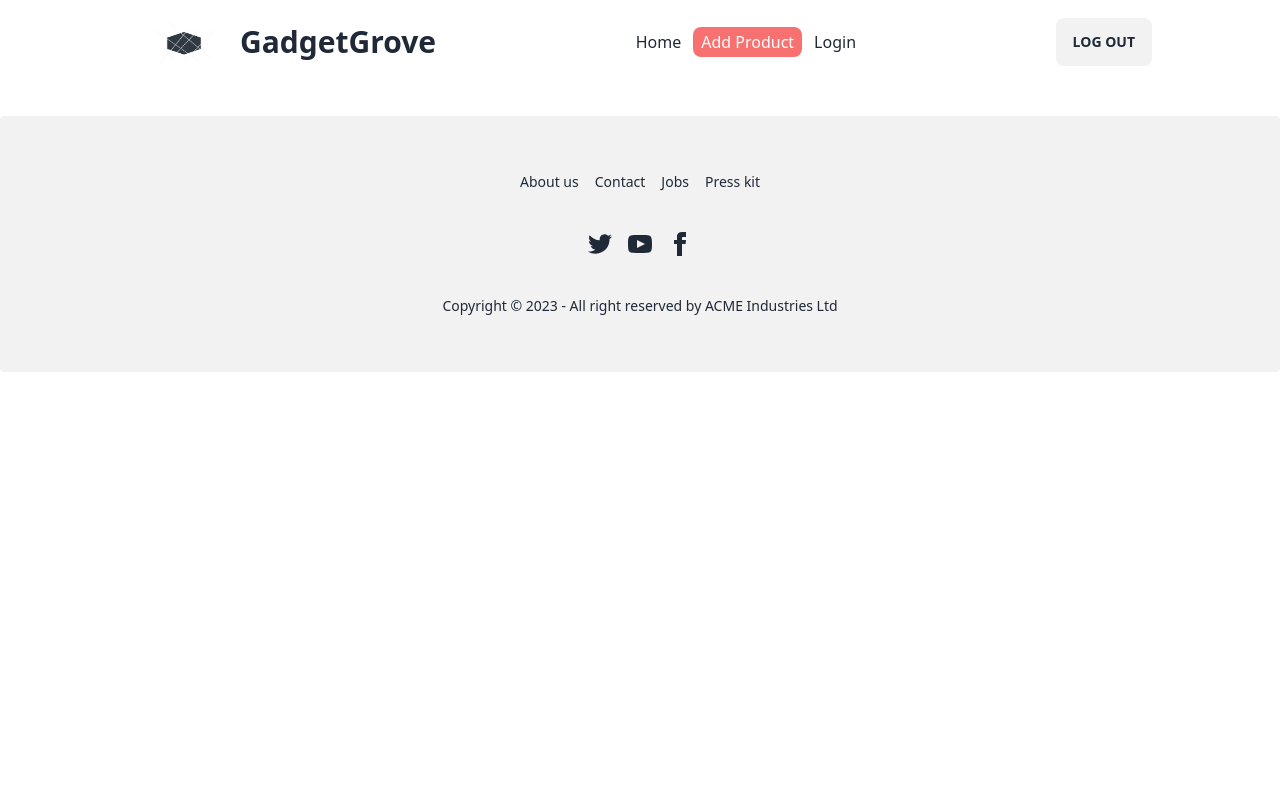
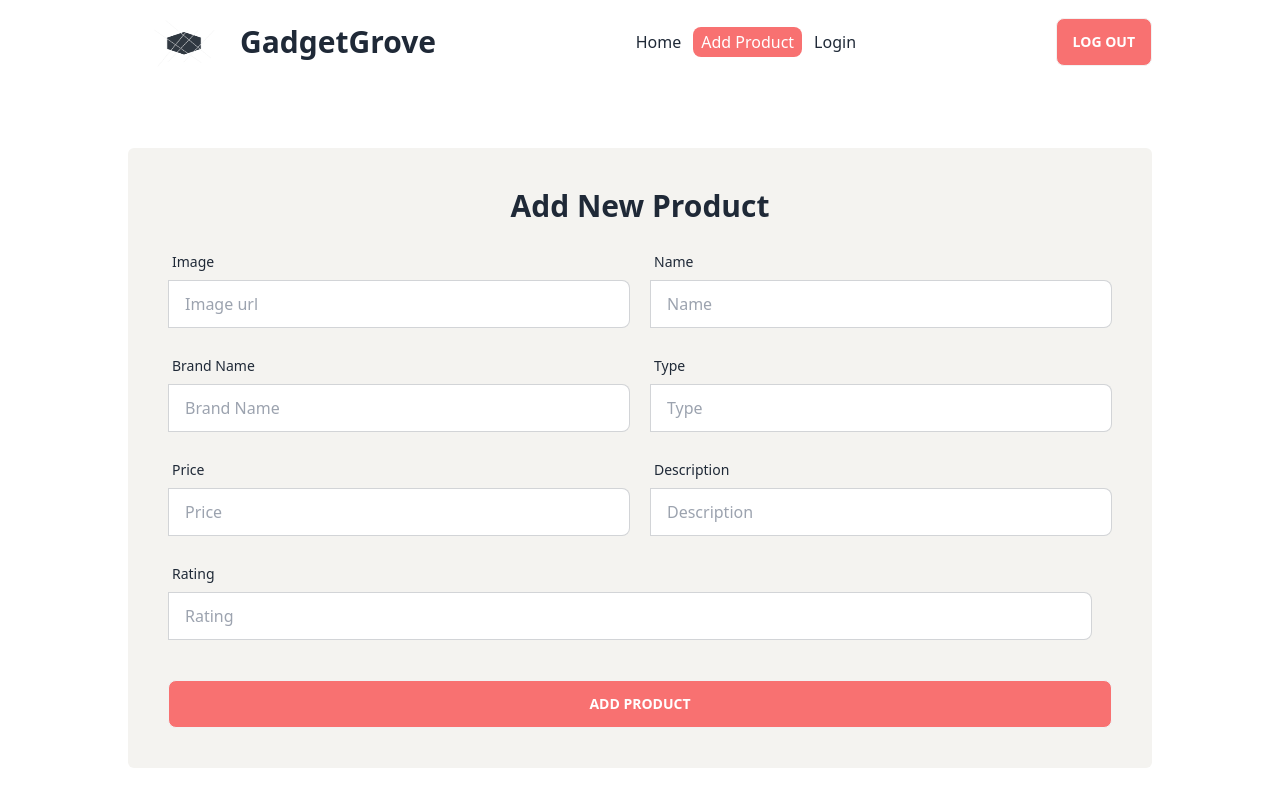
Before and after one commit to assadujjaman112/brandshop-client-side-assignment-10, a React (Vite) app: page /addProduct in a window 1280 px wide. Built offline with nearby package versions, Linux system fonts and the light colour scheme; no server answers; sample sign-in values are in the browser's storage.

Commit message:
completed the all brands section

```diff
--- a/AddProduct.jsx
+++ /dev/null
@@ -1,11 +0,0 @@
-
-
-const AddProduct = () => {
-    return (
-        <div>
-
-        </div>
-    );
-};
-
-export default AddProduct;
--- a/package.json
+++ b/package.json
@@ -17,7 +17,8 @@
     "react-dom": "^18.2.0",
     "react-icons": "^4.11.0",
     "react-router-dom": "^6.17.0",
-    "sort-by": "^1.2.0"
+    "sort-by": "^1.2.0",
+    "sweetalert2": "^11.7.32"
   },
   "devDependencies": {
     "@types/react": "^18.2.15",
--- /dev/null
+++ b/src/components/SingleBrand.jsx
@@ -0,0 +1,17 @@
+import { Link } from "react-router-dom";
+
+const SingleBrand = ({ brand }) => {
+  const { name, img } = brand;
+  return (
+    <Link to="/product/:id">
+      <div className="bg-slate-200 rounded-lg px-5 py-8 h-[400px]">
+        <div className="h-4/5 w-full flex items-center">
+          <img src={img} alt="" />
+        </div>
+        <h1 className="text-4xl font-extrabold mt-10  text-center">{name}</h1>
+      </div>
+    </Link>
+  );
+};
+
+export default SingleBrand;
--- a/src/components/header/Navbar.jsx
+++ b/src/components/header/Navbar.jsx
@@ -10,15 +10,15 @@ const Navbar = () => {
     .catch()
   }
   return (
-    <div className="w-4/5 mx-auto flex justify-between items-center">
-      <div className="flex items-center">
+    <div className="w-4/5 mx-auto lg:flex items-center justify-between">
+      <div className="flex items-center justify-center">
         <div>
           <img className="w-28 h-16 mt-5" src={logo} alt="" />
         </div>
         <h1 className="text-3xl font-bold">GadgetGrove</h1>
       </div>
       <div>
-        <ul className="flex gap-3">
+        <ul className="flex gap-3 justify-center">
           <li>
             <NavLink
               to="/"
@@ -35,7 +35,7 @@ const Navbar = () => {
           </li>
           <li>
             <NavLink
-              to="/addproduct"
+              to="/addProduct"
               className={({ isActive, isPending }) =>
                 isPending
                   ? "pending"
@@ -63,10 +63,10 @@ const Navbar = () => {
           </li>
         </ul>
       </div>
-      <div>
+      <div className="my-5 lg:my-0 ">
         {
-          user? <Link><button onClick={handleSignOut} className="btn">log out</button></Link> :
-          <Link to="/login"><button className="btn">Login</button></Link>
+          user? <Link><button onClick={handleSignOut} className="btn bg-red-400 text-white hover:text-black w-full">log out</button></Link> :
+          <Link to="/login"><button className="btn bg-red-400 text-white hover:text-black w-full">Login</button></Link>
         }
       </div>
     </div>
--- a/src/layout/MainLayout.jsx
+++ b/src/layout/MainLayout.jsx
@@ -1,6 +1,5 @@
 
 import Navbar from "../components/header/Navbar";
-import Footer from "../components/footer/Footer";
 import { Outlet } from "react-router-dom";
 
 
@@ -9,7 +8,6 @@ const MainLayout = () => {
         <div>
             <Navbar></Navbar>
             <Outlet></Outlet>
-            <Footer></Footer>
 
         </div>
     );
--- /dev/null
+++ b/src/pages/AddProduct.jsx
@@ -0,0 +1,156 @@
+
+import Swal from 'sweetalert2'
+
+const AddProduct = () => {
+  const handleAddProduct = (event) => {
+    event.preventDefault();
+    const form = event.target;
+
+    const image = form.image.value;
+    const name = form.name.value;
+    const brand = form.brand.value;
+    const type = form.type.value;
+    const price = form.price.value;
+    const description = form.description.value;
+    const rating = form.rating.value;
+
+    const newProduct = { image, name, brand, type, price, description, rating };
+    console.log(newProduct);
+
+    fetch("http://localhost:5000/products", {
+      method: "POST",
+      headers: {
+        "Content-Type": "application/json",
+      },
+      body: JSON.stringify(newProduct),
+    })
+      .then((res) => res.json())
+      .then((data) => {
+        console.log(data);
+        if(data.insertedId){
+          Swal.fire(
+            'Success!',
+            'Product added successfully',
+            'success'
+          )
+        }
+      });
+  };
+  return (
+    <div className="w-4/5 mx-auto bg-[#F4F3F0] p-10 mt-5 md:mt-10 lg:mt-16 rounded-md">
+      <h1 className="text-center text-3xl font-bold mb-5">Add New Product</h1>
+      <form onSubmit={handleAddProduct}>
+        {/* Image and Name */}
+        <div className="md:flex mb-5">
+          <div className="form-control md:w-1/2 mr-5">
+            <label className="label">
+              <span className="label-text">Image</span>
+            </label>
+            <label className="input-group">
+              <input
+                type="text"
+                placeholder="Image url"
+                name="image"
+                className="input rounded-lg input-bordered w-full"
+              />
+            </label>
+          </div>
+          <div className="form-control md:w-1/2">
+            <label className="label">
+              <span className="label-text">Name</span>
+            </label>
+            <label className="input-group">
+              <input
+                type="text"
+                name="name"
+                placeholder="Name"
+                className="input  input-bordered w-full"
+              />
+            </label>
+          </div>
+        </div>
+        {/* Brand Name and Type */}
+        <div className="md:flex mb-5">
+          <div className="form-control md:w-1/2 mr-5">
+            <label className="label">
+              <span className="label-text">Brand Name</span>
+            </label>
+            <label className="input-group">
+              <input
+                type="text"
+                placeholder="Brand Name "
+                name="brand"
+                className="input rounded-lg input-bordered w-full"
+              />
+            </label>
+          </div>
+          <div className="form-control md:w-1/2">
+            <label className="label">
+              <span className="label-text">Type</span>
+            </label>
+            <label className="input-group">
+              <input
+                type="text"
+                name="type"
+                placeholder="Type"
+                className="input  input-bordered w-full"
+              />
+            </label>
+          </div>
+        </div>
+        {/* Price and Short Description */}
+        <div className="md:flex mb-5">
+          <div className="form-control md:w-1/2 mr-5">
+            <label className="label">
+              <span className="label-text">Price</span>
+            </label>
+            <label className="input-group">
+              <input
+                type="text"
+                placeholder="Price"
+                name="price"
+                className="input rounded-lg input-bordered w-full"
+              />
+            </label>
+          </div>
+          <div className="form-control md:w-1/2">
+            <label className="label">
+              <span className="label-text">Description</span>
+            </label>
+            <label className="input-group">
+              <input
+                type="text"
+                name="description"
+                placeholder="Description"
+                className="input  input-bordered w-full"
+              />
+            </label>
+          </div>
+        </div>
+        {/* Ration and Add Button */}
+        <div className="md:flex mb-5">
+          <div className="form-control w-full mr-5">
+            <label className="label">
+              <span className="label-text">Rating</span>
+            </label>
+            <label className="input-group">
+              <input
+                type="text"
+                placeholder="Rating"
+                name="rating"
+                className="input rounded-lg input-bordered w-full"
+              />
+            </label>
+          </div>
+        </div>
+        <input
+          type="submit"
+          value="Add Product"
+          className="btn mt-5 btn-block bg-red-400 text-white hover:text-black"
+        />
+      </form>
+    </div>
+  );
+};
+
+export default AddProduct;
--- a/src/pages/Home.jsx
+++ b/src/pages/Home.jsx
@@ -1,11 +1,38 @@
-
-
+import { useLoaderData } from "react-router-dom";
+import banner from "../images/banner.jpg";
+import SingleBrand from "../components/SingleBrand";
 const Home = () => {
-    return (
-        <div>
-
+  const allBrands = useLoaderData();
+  return (
+    <div>
+      <div className="py-5 md:py-10 lg:py-16 bg-slate-100 mb-5 md:mb-10 lg:mb-16">
+        <div className="flex flex-col md:flex-row w-full md:w-4/5 mx-auto justify-between items-center">
+          <div className="space-y-3">
+            <h2 className="text-2xl md:text-3xl lg:text-4xl text-red-400 font-bold">
+              BUY NOW
+            </h2>
+            <h1 className="text-3xl md:text-4xl lg:text-6xl text-red-400 font-extrabold">
+              SUPER SALE
+            </h1>
+            <h2 className="text-2xl md:text-3xl lg:text-4xl text-red-400 font-bold">
+              LIMITED TIME OFFER
+            </h2>
+            <button className="btn bg-red-400 text-white hover:text-black">
+              Buy now
+            </button>
+          </div>
+          <div className="flex md:justify-end">
+            <img className="md:w-4/5" src={banner} alt="" />
+          </div>
         </div>
-    );
+      </div>
+      <h1 className="text-center text-3xl md:text-4xl lg:text-5xl font-bold mb-4 ">All <span className="text-red-400">Brands</span></h1>
+      <p className="text-center w-11/12 md:w-4/6 mb-5 md:mb-9 lg:w-1/2 mx-auto">The technology industry, often referred to as tech, encompasses a diverse and dynamic range of companies and innovations that shape the way we live, work, and communicate in the modern world.</p>
+      <div className="grid grid-cols-1 md:grid-cols-2 lg:grid-cols-3 gap-5 w-11/12 md:w-4/5 mx-auto">
+        {allBrands.map((brand) => <SingleBrand key={brand.id} brand = {brand}></SingleBrand>)}
+      </div>
+    </div>
+  );
 };
 
 export default Home;
--- a/src/providers/AuthProvider.jsx
+++ b/src/providers/AuthProvider.jsx
@@ -1,4 +1,4 @@
-import { createContext, useDebugValue, useEffect, useState } from "react";
+import { createContext, useEffect, useState } from "react";
 import { GoogleAuthProvider, createUserWithEmailAndPassword, getAuth, onAuthStateChanged, signInWithEmailAndPassword, signInWithPopup, signOut } from "firebase/auth";
 import app from "../firebase/firebase.config";
 
--- a/src/router/Router.jsx
+++ b/src/router/Router.jsx
@@ -2,7 +2,7 @@ import { createBrowserRouter } from "react-router-dom";
 import Home from "../pages/Home";
 import Login from "../pages/Login";
 import SignUp from "../pages/SignUp";
-import AddProduct from "../../AddProduct";
+import AddProduct from "../pages/AddProduct";
 import PrivateRoute from "./PrivateRoute";
 import MainLayout from "../layout/MainLayout";
 
@@ -15,10 +15,11 @@ const router = createBrowserRouter([
         children : [
             {
                 path : "/",
-                element : <Home></Home>
+                element : <Home></Home>,
+                loader : () => fetch("/data.json")
             },
             {
-                path : "/addproduct",
+                path : "/addProduct",
                 element : <PrivateRoute><AddProduct></AddProduct></PrivateRoute>
             },
             {
```
Also changed, not shown: public/data.json (added, +32 -0 lines), src/images/banner.jpg (added), 1 other file (tests, documents, lock files or other folders).
